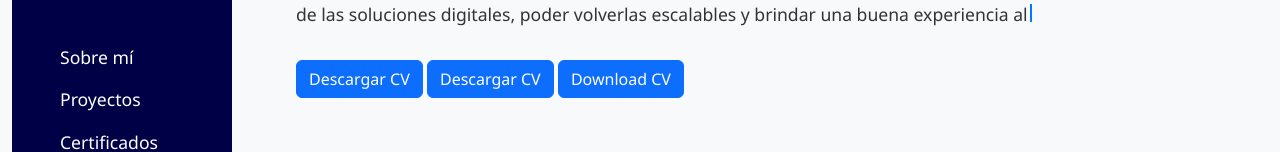
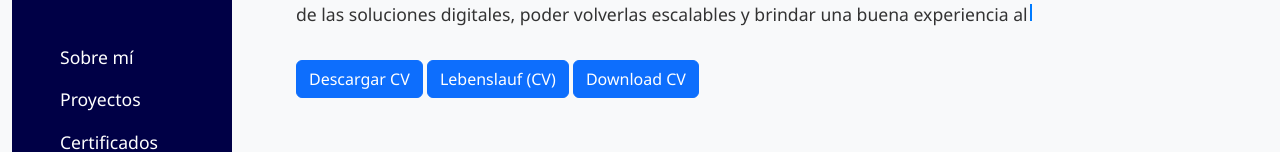
Before and after one commit to letronx1984/GH-Portafolio, a plain HTML site: page index.html in a window 1280 px wide. Shown: the part 172-324 px from the top of the page. Drawn offline with nearby package versions, Linux system fonts and the light colour scheme.

Commit message:
german cv file added

```diff
--- a/index.html
+++ b/index.html
@@ -65,8 +65,7 @@
         <p><span id="descripcion"></span></p>
         <a href="files/CV - Juan Carlos Gorriti Palacios.pdf" download class="btn btn-primary">Descargar CV</a>
 
-
-        <a href="files/CVDeutsch - Juan Carlos Gorriti Palacios.pdf" download class="btn btn-primary">Descargar CV</a>
+        <a href="files/Lebenslauf - Juan Carlos Gorriti Palacios.pdf" download class="btn btn-primary">Lebenslauf (CV)</a>
         <a href="files/CVEnglish - Juan Carlos Gorriti Palacios.pdf" download class="btn btn-primary">Download CV</a>
 
       </section>
```
Also changed, not shown: 1 other file.
